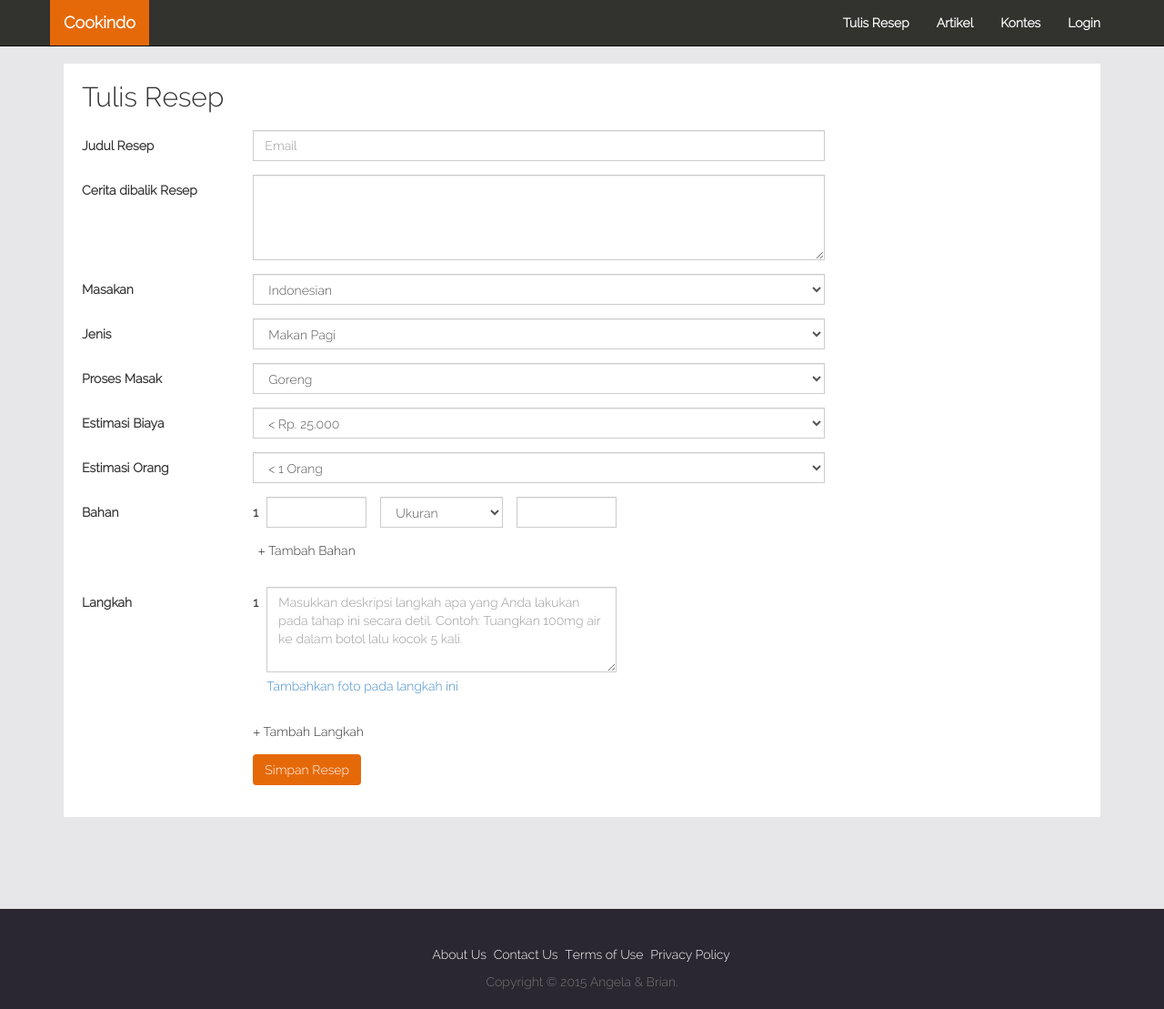
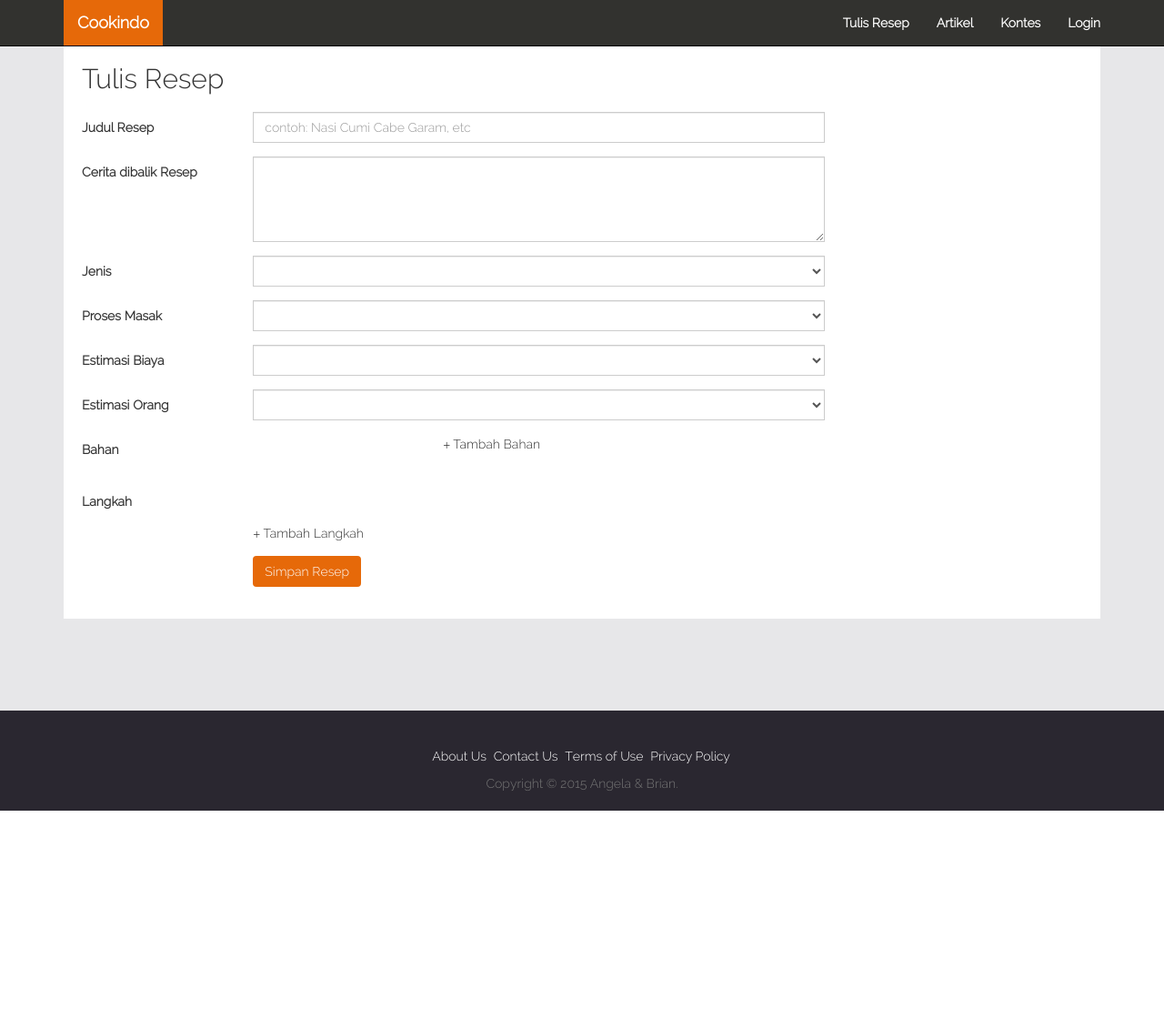
Before and after one commit to angelamuliawan/rd, a CodeIgniter app: page /rd/index.php/recipe/add in a window 1280 px wide. Shown: the whole page at 91% size. After the commit the page ends 891 px from the top, so only its background shows below. Run offline with CodeIgniter, Linux system fonts and the light colour scheme; lists and menus that the app fills with data are empty; some web fonts are replaced.

Commit message:
- domain - tampilan bg depan - tulis recipe

```diff
--- a/application/controllers/recipe.php
+++ b/application/controllers/recipe.php
@@ -15,7 +15,69 @@ class Recipe extends AB_Controller {
 	}
 
 	public function add() {
-		$this->render();
+		$this->load->helper('form');
+		$post = $this->input->post();
+		$message = 'Gagal menyimpan data. Silahkan coba lagi';
+		$status = 'error';
+
+		$food_types = $this->db->query('CALL GetAllFoodType()');
+		$food_types = $this->buildDataDropdown($food_types, 'FoodTypeID', 'FoodTypeName');
+
+		$food_process = $this->db->query('CALL GetAllFoodProcess()');
+		$food_process = $this->buildDataDropdown($food_process, 'FoodProcessID', 'FoodProcessName');
+
+		$price_ranges = $this->db->query('CALL GetAllPriceRange()');
+		$price_ranges = $this->buildDataDropdown($price_ranges, 'PriceRangeID', 'PriceRangeName');
+
+		$estimation_peoples = $this->db->query('CALL GetAllEstPeople()');
+		$estimation_peoples = $this->buildDataDropdown($estimation_peoples, 'EstPeopleID', 'EstPeopleName');
+
+		$measure_sizes = $this->db->query('CALL GetAllMeasureSize()');
+		$measure_sizes = $this->buildDataDropdown($measure_sizes, 'MeasureSizeID', 'MeasureSizeName');
+
+		$compositions = $this->db->query('CALL GetAllComposition()');
+		$compositions = $this->buildDataDropdown($compositions, 'CompositionID', 'CompositionName');
+
+
+		if( !empty($post) ) {
+
+			// debug($post); die();
+
+			$this->form_validation->set_rules('RecipeName', 'Recipe Name', 'required');
+			// $this->form_validation->set_rules('password', 'Password', 'required');
+
+			if ( $this->form_validation->run() == TRUE ) {
+
+				// $res = $this->db->query('CALL CheckLogin(?,?)', array(
+				// 	$post['email'],
+				// 	sha1($post['password'])
+				// ));
+				// $data = $res->result()[0];
+
+				// if( $data->UserID != -1 ) {
+				// 	$this->session->set_userdata('loggedin', true);
+				// 	$this->session->set_userdata('userid', $data->UserID);
+				// 	$this->session->set_userdata('username', $data->UserName);
+				// 	$this->session->set_userdata('useremail', $data->UserEmail);
+				// 	$this->session->set_userdata('userrole', $data->UserRole);
+
+				// 	$message = 'Sukses melakukan login';
+				// 	$status = 'success';
+				// }
+			}
+		}
+
+		// loadMessage($message, $status);
+
+		$this->load->vars(array(
+			'food_types' => $food_types,
+			'food_process' => $food_process,
+			'price_ranges' => $price_ranges,
+			'estimation_peoples' => $estimation_peoples,
+			'measure_sizes' => $measure_sizes,
+			'compositions' => $compositions,
+		));
+		$this->render($post);
 	}
 
 	public function recook() {
@@ -25,4 +87,21 @@ class Recipe extends AB_Controller {
 	public function cookmark() {
 		$this->render();
 	}
+
+	public function buildDataDropdown( $data = false, $optionValueName = false, $optionTextName = false ){
+		$result = array();
+		if( !empty($data) && !empty($optionValueName) && !empty($optionTextName) ) {
+
+			$values = $data->result_array();
+			$data->next_result();
+
+			foreach( $values as $row ) {
+				$value = $row[$optionValueName];
+				$text = $row[$optionTextName];
+				$result[$value] = $text;
+			}
+		}
+
+		return $result;
+	}
 }
--- a/application/core/AB_Controller.php
+++ b/application/core/AB_Controller.php
@@ -13,7 +13,7 @@ class AB_Controller extends CI_Controller {
 		));
 	}
 
-	public function render( $content_name = false, $layout = 'default', $is_admin = false ) {
+	public function render( $data = array(), $content_name = false, $layout = 'default', $is_admin = false ) {
 
 		$controller_name = $this->router->fetch_class();
 		$method_name = $this->router->fetch_method();
@@ -28,9 +28,13 @@ class AB_Controller extends CI_Controller {
 			$default_content_path = 'Admin/'.$controller_name.'/'.$content_name;
 		}
 
+		$this->load->vars(array(
+			'request' => $data,
+		));
+
 		$content_view = $this->load->view($default_content_path, '',  TRUE);
 		$this->load->view('Layouts/'.$layout, array(
-			'content_view' => $content_view
+			'content_view' => $content_view,
 		));
 	}
 }
--- a/application/views/Layouts/default.php
+++ b/application/views/Layouts/default.php
@@ -20,16 +20,12 @@
 	</head>
 	<body>
 		<?php
-				if( !isLoggedIn() ) {
-					// loadModal('login');
-				}
+				loadSubview('header/menu');
 
-				loadSubview('header/menu');
 		  		if( isset($content_view)  ) {
-		  			echo tag('div', $content_view, array(
-		  				'class' => 'container',
-		  			));
+		  			echo $content_view;
 		  		}
+
 		  		loadSubview('footer/footer');
 				load_script(array(
 					'jquery/jquery.min',
--- a/application/views/Recipe/add.php
+++ b/application/views/Recipe/add.php
@@ -1,78 +1,84 @@
+<?php
+		if( isset($request) ) {
+			// debug($request); die();
+		}
+
+		// debug($food_types); die();
+?>
+
+<div class="container">
 	<div class="big-wrapper bg-white pd20">
 
-	<h2>Tulis Resep</h2>
-
+		<?php
+				echo tag('h2', 'Tulis Resep');
+		?>
 		<div class="wrapper-create-recipe">
-		<form class="form-horizontal mt20" role="form">
+			<form class="form-horizontal mt20" role="form" action="add" method="post" accept-charset="utf-8">
 			  	<div class="form-group">
-		    	<label for="inputEmail3" class="col-sm-2 control-label">Judul Resep</label>
+			    	<label for="RecipeName" class="col-sm-2 control-label">Judul Resep</label>
 				    <div class="col-sm-7">
-			      	<input type="email" class="form-control" id="inputEmail3" placeholder="Email">
+				      	<input type="text" class="form-control" name="RecipeName" placeholder="contoh: Nasi Cumi Cabe Garam, etc">
+				      	<?php echo form_error('RecipeName'); ?>
 				    </div>
 			  	</div>
 				<div class="form-group">
-				<label for="inputPassword3" class="col-sm-2 control-label">Cerita dibalik Resep</label>
+					<label for="RecipeIntro" class="col-sm-2 control-label">Cerita dibalik Resep</label>
 					<div class="col-sm-7">
-					<textarea rows="4" class="form-control"></textarea>
+						<textarea rows="4" name="RecipeIntro" class="form-control"></textarea>
+						<?php echo form_error('RecipeIntro'); ?>
 					</div>
 				</div>
 				<div class="form-group">
-				<label for="inputPassword3" class="col-sm-2 control-label">Masakan</label>
+					<label for="FoodTypeID" class="col-sm-2 control-label">Jenis</label>
 					<div class="col-sm-7">
-					<select class="form-control">
-						<option>Indonesian</option>
-					</select>
+						<?php
+								echo form_dropdown('FoodTypeID', $food_types, $request['FoodTypeID'], 'class="form-control"');
+						?>
 					</div>
 				</div>
 				<div class="form-group">
-				<label for="inputPassword3" class="col-sm-2 control-label">Jenis</label>
+					<label for="FoodProcessID" class="col-sm-2 control-label">Proses Masak</label>
 					<div class="col-sm-7">
-					<select class="form-control">
-						<option>Makan Pagi</option>
-					</select>
-				</div>
-			</div>
-			<div class="form-group">
-				<label for="inputPassword3" class="col-sm-2 control-label">Proses Masak</label>
-				<div class="col-sm-7">
-					<select class="form-control">
-						<option>Goreng</option>
-					</select>
+						<?php
+								echo form_dropdown('FoodProcessID', $food_process, $request['FoodProcessID'], 'class="form-control"');
+						?>
 					</div>
 				</div>
 				<div class="form-group">
 					<label for="inputPassword3" class="col-sm-2 control-label">Estimasi Biaya</label>
 					<div class="col-sm-7">
-					<select class="form-control">
-						<option>&lt; Rp. 25.000</option>
-					</select>
+						<?php
+								echo form_dropdown('PriceRangeID', $price_ranges, $request['PriceRangeID'], 'class="form-control"');
+						?>
 					</div>
 				</div>
 				<div class="form-group">
-				<label for="inputPassword3" class="col-sm-2 control-label">Estimasi Orang</label>
+					<label for="EstPeopleID" class="col-sm-2 control-label">Estimasi Orang</label>
 					<div class="col-sm-7">
-					<select class="form-control">
-						<option>&lt; 1 Orang</option>
-					</select>
+						<?php
+								echo form_dropdown('EstPeopleID', $estimation_peoples, $request['EstPeopleID'], 'class="form-control"');
+						?>
 					</div>
 				</div>
 				<div class="form-group">
 					<label class="col-sm-2 control-label">Bahan</label>
-				<div class="col-sm-7 parent-template">
-					<div class="row mb15 list-material clone-template-material hide">
+					<div class="col-sm-7 parent-template" model="FoodComposition">
+						<div class="row mb15 list-material clone-template-material hide wrapper-template">
 							<div class="col-sm-1 col-xs-1 extra-small-width">
 								<label class="control-label template-order">1</label>
 							</div>
 							<div class="col-sm-2 col-xs-2 no-pd">
-							<input type="text" class="form-control" />
+								<input name="Measure" type="text" class="form-control inputField" placeholder="contoh: 100" />
 							</div>
 							<div class="col-sm-3 col-xs-3">
-							<select class="form-control">
-								<option>Ukuran</option>
-							</select>
+								<?php
+										echo form_dropdown('MeasureSizeID', $measure_sizes, false, 'class="form-control inputField"');
+								?>
 							</div>
-						<div class="col-sm-2 col-xs-2 no-pd">
-							<input type="text" class="form-control" />
+							<div class="col-sm-3 col-xs-2 no-pd">
+								<?php
+										echo form_dropdown('CompositionID', $compositions, false, 'class="form-control inputField"');
+								?>
 							</div>
 							<div class="col-sm-3 col-xs-4">
 								<div class="icon-holder">
@@ -82,20 +88,39 @@
 								</div>
 							</div>
 						</div>
+
+						<?php
+								if( !empty($request['FoodComposition']) ) {
+									$counter = 0;
+									foreach( $request['FoodComposition'] as $key => $value ) {
+										$measure = $value['Measure'];
+										$measure_size = $value['MeasureSizeID'];
+										$composition = $value['CompositionID'];
+									?>
 										<div class="row mb15 list-material">
 											<div class="col-sm-1 col-xs-1 extra-small-width">
-							<label class="control-label">1</label>
+												<label class="control-label template-order"><?php echo ($counter+1); ?></label>
 											</div>
 											<div class="col-sm-2 col-xs-2 no-pd">
-							<input type="text" class="form-control" />
+												<?php
+														echo form_input(array(
+															'name' => 'FoodComposition['.$counter.'][Measure]',
+															'type' => 'text',
+															'value' => $measure,
+															'class' => 'form-control inputField',
+															'placeholder' => 'contoh: 100',
+														));
+												?>
 											</div>
 											<div class="col-sm-3 col-xs-3">
-							<select class="form-control">
-								<option>Ukuran</option>
-							</select>
+												<?php
+														echo form_dropdown('FoodComposition['.$counter.'][MeasureSizeID]', $measure_sizes, $measure_size, 'class="form-control inputField"');
+												?>
 											</div>
-						<div class="col-sm-2 col-xs-2 no-pd">
-							<input type="text" class="form-control" />
+											<div class="col-sm-3 col-xs-2 no-pd">
+												<?php
+														echo form_dropdown('FoodComposition['.$counter.'][CompositionID]', $compositions, $composition, 'class="form-control inputField"');
+												?>
 											</div>
 											<div class="col-sm-3 col-xs-4">
 												<div class="icon-holder">
@@ -105,6 +130,11 @@
 												</div>
 											</div>
 										</div>
+									<?php
+										$counter++;
+									}
+								}
+						?>
 					</div>
 					<div class="form-group">
 						<div class="col-sm-2 col-sm-offset-2 extra-margin clone-button cpointer" data-clone="clone-template-material">
@@ -115,25 +145,43 @@
 				</div>
 				<div class="form-group">
 					<label class="col-sm-2 control-label">Langkah</label>
-				<div class="col-sm-7 parent-template">
-					<div class="row mb15 clone-template-step hide">
+					<div class="col-sm-7 parent-template" model="FoodProcess">
+						<div class="row mb15 clone-template-step hide wrapper-template">
 							<div class="col-sm-1 col-xs-1 extra-small-width">
 								<label class="control-label template-order">No.</label>
 							</div>
 							<div class="col-xs-7 no-pd">
-							<textarea rows="4" class="form-control mb5" placeholder="Masukkan deskripsi langkah apa yang Anda lakukan pada tahap ini secara detil. Contoh: Tuangkan 100mg air ke dalam botol lalu kocok 5 kali."></textarea>
+								<textarea rows="4" name="FoodStepName" class="form-control mb5 inputField" placeholder="Masukkan deskripsi langkah apa yang Anda lakukan pada tahap ini secara detil. Contoh: Tuangkan 100mg air ke dalam botol lalu kocok 5 kali."></textarea>
 								<a class="mt10" href="#">Tambahkan foto pada langkah ini</a>
 							</div>
 						</div>
+						<?php
+								if( !empty($request['FoodProcess']) ) {
+									$counter = 0;
+									foreach( $request['FoodProcess'] as $key => $value ) {
+										$step = $value['FoodStepName'];
+									?>
 										<div class="row mb15">
 											<div class="col-sm-1 col-xs-1 extra-small-width">
-							<label class="control-label">1</label>
+												<label class="control-label"><?php echo ($counter+1); ?></label>
 											</div>
 											<div class="col-sm-7 col-xs-7 no-pd">
-							<textarea rows="4" class="form-control mb5" placeholder="Masukkan deskripsi langkah apa yang Anda lakukan pada tahap ini secara detil. Contoh: Tuangkan 100mg air ke dalam botol lalu kocok 5 kali."></textarea>
+												<?php
+														echo tag('textarea', $step, array(
+															'rows' => 4,
+															'name' => 'FoodProcess['.$counter.'][FoodStepName]',
+															'class' => 'form-control mb5 inputField',
+															'placeholder' => 'Masukkan deskripsi langkah apa yang Anda lakukan pada tahap ini secara detil. Contoh: Tuangkan 100mg air ke dalam botol lalu kocok 5 kali.',
+														));
+												?>
 												<a class="mt10" href="#">Tambahkan foto pada langkah ini</a>
 											</div>
 										</div>
+									<?php
+										$counter++;
+									}
+								}
+						?>
 					</div>
 				</div>
 				<div class="form-group">
@@ -150,3 +198,4 @@
 			</form>
 		</div>
 	</div>
+</div>
--- a/application/views/Users/index.php
+++ b/application/views/Users/index.php
@@ -1,3 +1,4 @@
+<div class="container">
 	<div class="big-wrapper bg-white pd20">
 		<div class="row">
 			<div class="wrapper-profile">
@@ -127,3 +128,4 @@
 			</div>
 		</div>
 	</div>
+</div>
--- a/resources/css/custom.css
+++ b/resources/css/custom.css
@@ -1,8 +1,23 @@
 /* CUSTOM BOOTSTRAP */
+
+/* MAIN PAGE BACKGROUND */
+.wrapper-background {
+	background-image: url('../../resources/images/background/bg.jpg');
+	background-size: cover;
+	color: #fff;
+	/*width: 100%;*/
+	/*height: 100%;*/
+	padding: 55px 0 100px;
+	/*background-position: bottom center;*/
+}
 
 /* NAVBAR */
 .navbar-inverse {
 	background-color: #32322F;
+	margin-bottom: 0;
+}
+.navbar > .container .navbar-brand, .navbar > .container-fluid .navbar-brand {
+	margin-left: 0;
 }
 a.navbar-brand {
 	font-weight: 700;
@@ -14,6 +29,11 @@ a.navbar-brand {
 .navbar-inverse .navbar-brand:hover, .navbar-inverse .navbar-nav > li > a:hover {
     background-color: #ED6E0C;
     cursor: pointer;
+    -webkit-transition: all .25s ease;
+     -moz-transition: all .25s ease;
+      -ms-transition: all .25s ease;
+       -o-transition: all .25s ease;
+          transition: all .25s ease;
 }
 
 .navbar-inverse .navbar-nav > li > a {
@@ -25,6 +45,11 @@ a.navbar-brand {
   color: #FFFFFF;
   text-decoration: none;
   background-color: #E66909;
+  -webkit-transition: all .25s ease;
+     -moz-transition: all .25s ease;
+      -ms-transition: all .25s ease;
+       -o-transition: all .25s ease;
+          transition: all .25s ease;
 }
 
 /* FORM CONTROL */
@@ -90,7 +115,7 @@ fieldset[disabled] .btn-orange.active {
 
 body {
   /*min-height: 900px;*/
-  padding-top: 70px;
+  padding-top: 50px;
   background-color: #e7e7e9;
   font-size: 1.4em; /* currently ems cause chrome bug misinterpreting rems on body element */
   /*line-height: 1.6;*/
@@ -314,6 +339,7 @@ h1,h2,h3,h4,h5,h6 {
 }
 .wrapper-food-list > .content > ul > li .box-footer span {
 	display: inline;
+	padding-left: 3px;
 }
 
 /* PAGE FIND - FOOD LIST */
--- a/resources/js/functions.js
+++ b/resources/js/functions.js
@@ -8,6 +8,10 @@ $(document).ready(function() {
 	$(document).ajaxComplete(function() {
 		$('.overlay').css('visibility', 'hidden');
 	});
+
+    $('body').on('submit', function(e){
+        $('.wrapper-template').remove();
+    });
 
 	$('body').on('submit', '.ajax-form', function(e){
 
@@ -52,11 +56,20 @@ $(document).ready(function() {
 
     	var self = $(this);
     	var target = self.attr('data-clone');
-    	var parent = $('.' + target).closest('.parent-template');
-    	var template = $('.' + target).clone().removeClass(target).removeClass('hide');
+
+        var parent = $('.' + target).closest('.parent-template');
+    	var model = parent.attr('model');
+
+        var template = $('.' + target).clone().removeClass(target).removeClass('hide').removeClass('wrapper-template');
     	var total_children = parent.children().length;
 
     	template.find('.template-order').text(total_children);
+        $('.inputField', template).each(function(){
+            var _self = $(this);
+            var field_name = _self.attr('name');
+            _self.attr('name', model+'['+(total_children-1)+']'+'['+field_name+']');
+        });
+
     	parent.append(template);
     });
 });
--- a/system/database/drivers/mysqli/mysqli_result.php
+++ b/system/database/drivers/mysqli/mysqli_result.php
@@ -168,6 +168,11 @@ class CI_DB_mysqli_result extends CI_DB_result {
 		return mysqli_fetch_object($this->result_id);
 	}
 
+	function next_result() {
+		if (is_object($this->conn_id)) {
+		  return mysqli_next_result($this->conn_id);
+		}
+	}
 }
 
 
```
Also changed, not shown: application/views/Elements/Subview/header/search_box.php (added, +36 -0 lines), application/views/Pages/index.php (+5 -32 lines), application/views/Recipe/cookmark.php (+5 -26 lines), application/views/Recipe/detail.php (+5 -17 lines), application/views/Recipe/find.php (+5 -26 lines), application/views/Recipe/index.php (+5 -32 lines), application/views/Recipe/recook.php (+5 -27 lines), resources/images/background/bg.jpg (added), resources/images/background/chopping=board.jpg (deleted), resources/images/background/kitchen.jpg (deleted). Lines whose indentation alone changed are shown as unchanged.
